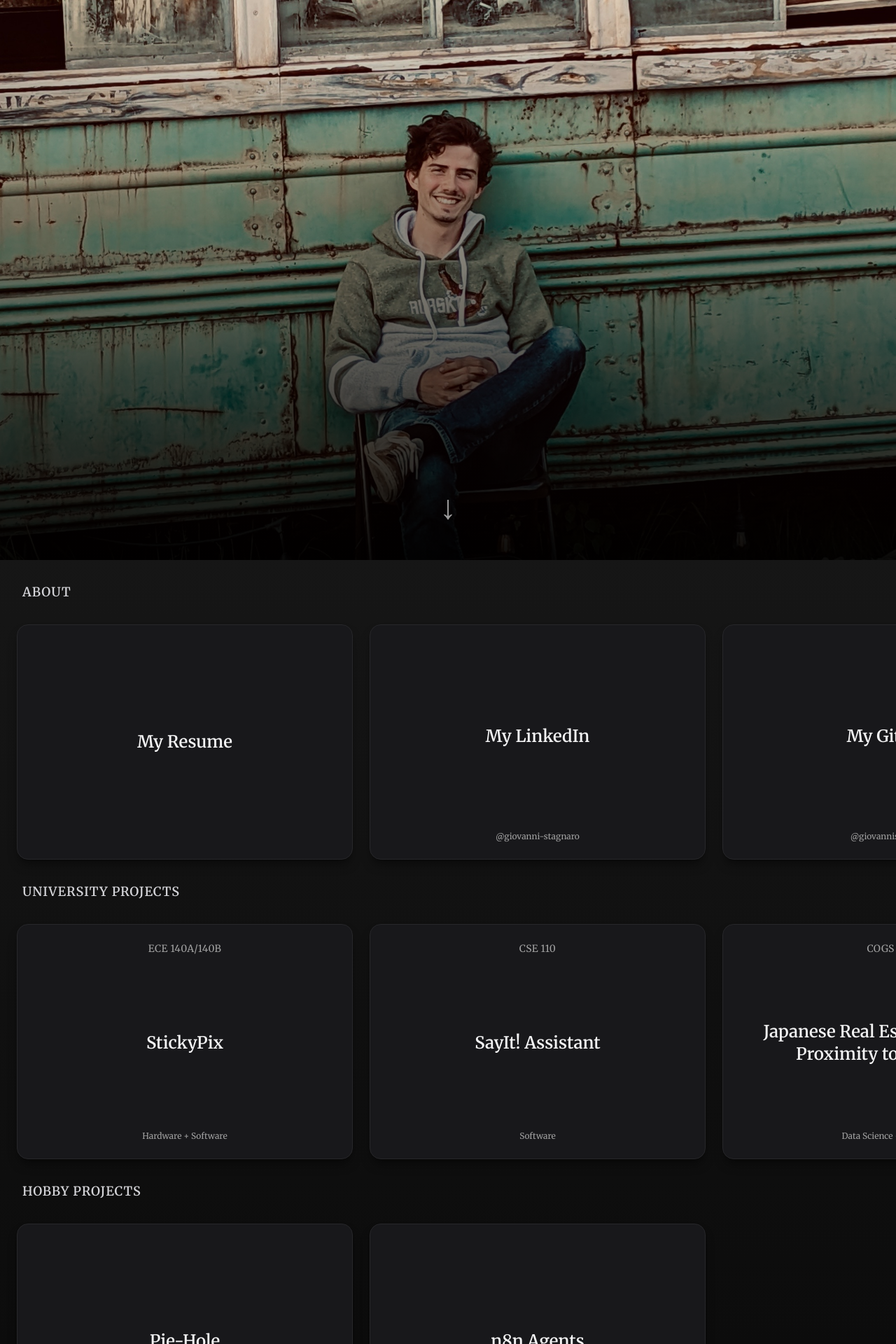
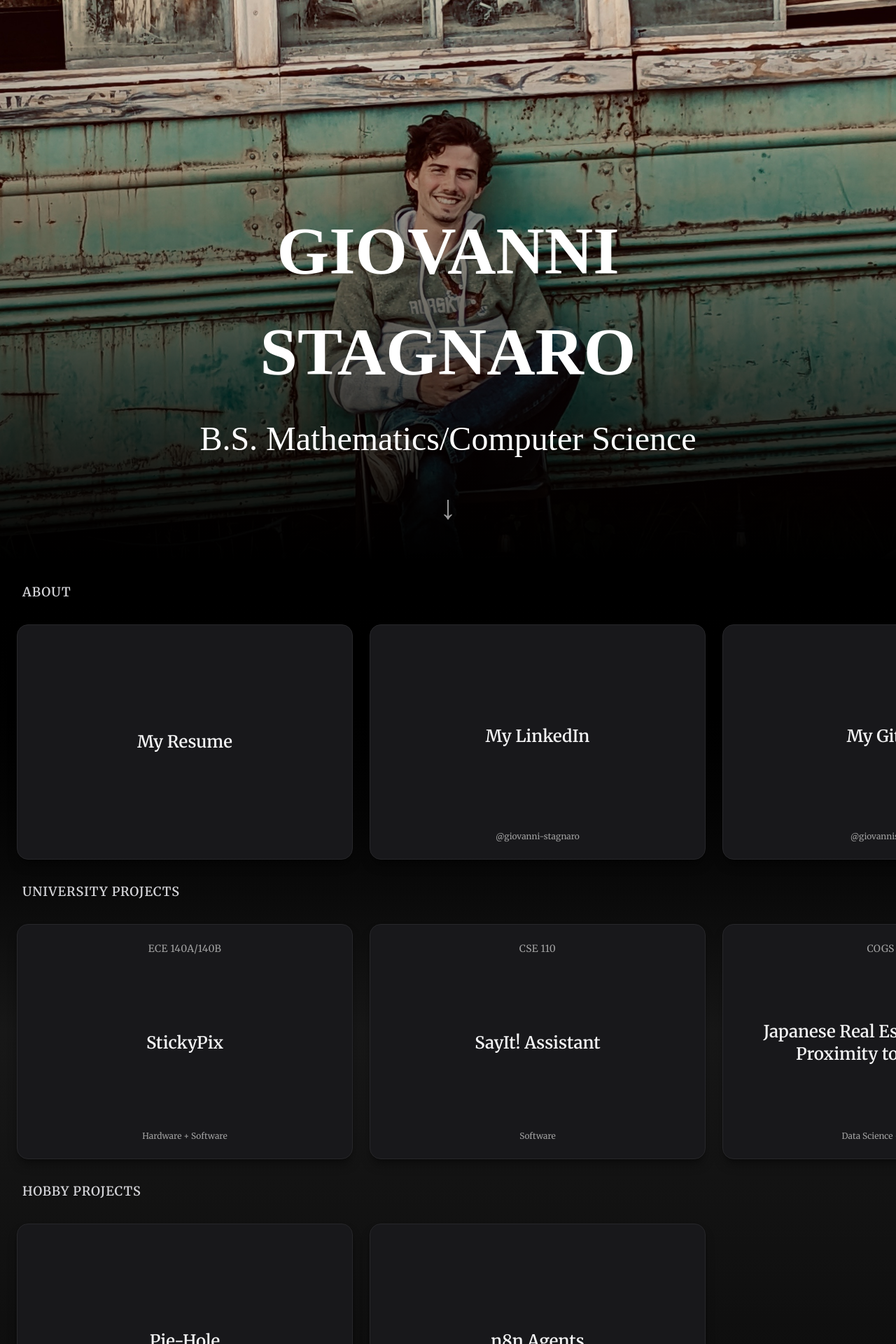
Before and after one commit to giovannistagnaro/giovannistagnaro.github.io, a React (Vite) app: page /#/ in a window 1280 px wide. Shown: the top 1920 px of the page at 70% size. Built offline with nearby package versions, Linux system fonts and the light colour scheme; a web font is replaced by a local one.

Commit message:
updated hero image again

```diff
--- a/src/components/Hero.tsx
+++ b/src/components/Hero.tsx
@@ -15,11 +15,11 @@ const Hero = ({ title, subtitle, imageSrc }: HeroProps) => {
       />
 
       {/* Overlay */}
-      <div className="absolute inset-0 bg-gradient-to-b from-black/10 via-black/50 to-black/95"></div>
+      <div className="absolute inset-0 bg-gradient-to-b from-black/10 via-black/50 to-black"></div>
 
       {/* Content */}
       <div className="relative z-10 flex h-full w-full items-center justify-center px-6">
-        <div className="max-w-5xl text-center transform translate-y-[150%]">
+        <div className="max-w-5xl text-center transform translate-y-[20%]">
           <h1 className="font-italiana text-white font-black text-[clamp(2.5rem,8vw,6rem)]">
             {title}
           </h1>
--- a/src/pages/Home.tsx
+++ b/src/pages/Home.tsx
@@ -11,7 +11,7 @@ export default function Home() {
         subtitle="B.S. Mathematics/Computer Science"
         imageSrc="/images/giovanniAlaska.jpg"
       />
-      <div className="py-8 bg-neutral-950 bg-gradient-to-b from-neutral-900/90 to-neutral-950 ">
+      <div className="py-8 bg-neutral-950 bg-gradient-to-b from-black via-neutral-900 to-neutral-950">
         {rows.map((row) => (
           <section key={row.id} id={row.id}>
             <CardRow title={row.title}>
```
